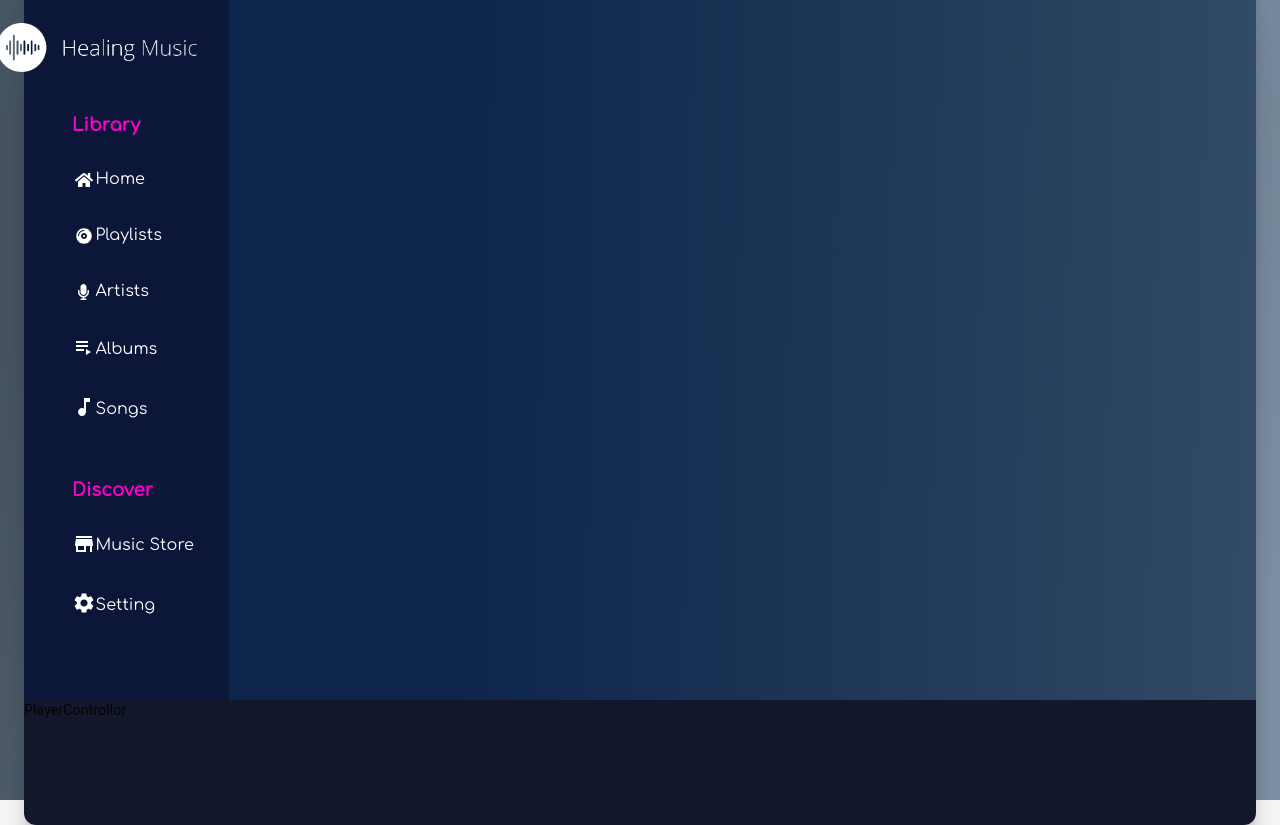
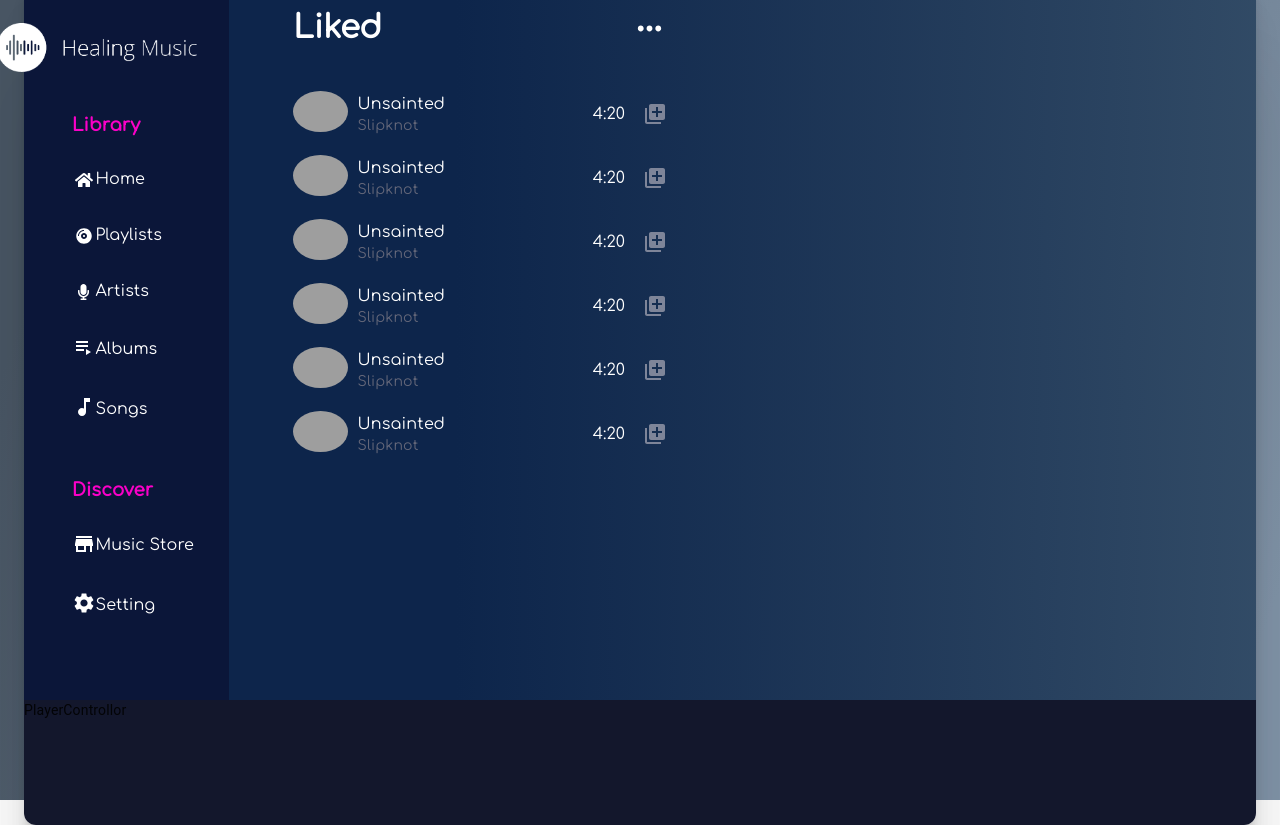
Before and after one commit to younggg96/Healing-Music-Player, a React (Create React App) app in the folder frontend/: page / in a window 1280 px wide. Built offline with nearby package versions, Linux system fonts and the light colour scheme; grey boxes are pictures that could not be loaded.

Commit message:
create songlist

```diff
--- a/frontend/src/assets/theme/theme.js
+++ b/frontend/src/assets/theme/theme.js
@@ -10,12 +10,25 @@ const theme = createMuiTheme({
     secondary: {
       main: "#FA00C8",
     },
-
+    text: {
+      main: "#FFFFFF",
+      light: "#FFFFFE",
+      dark: "#646779",
+    }
   },
   typography: {
     fontFamily: "Comfortaa",
     fontSize: 14,
   },
+  breakpoints: {
+    values: {
+      xs: 0,
+      sm: 600,
+      md: 960,
+      lg: 1280,
+      xl: 1600,
+    },
+  },
 });
 
 export default theme;
--- a/frontend/src/components/MainContent/MainContent.js
+++ b/frontend/src/components/MainContent/MainContent.js
@@ -1,12 +1,24 @@
-import { Box, Grid, makeStyles, Typography } from "@material-ui/core";
+import {
+  Box,
+  Grid,
+  IconButton,
+  makeStyles,
+  Typography,
+} from "@material-ui/core";
 import React from "react";
-import '../../css/app.css'
-import MoreHorizIcon from '@material-ui/icons/MoreHoriz';
+import "../../css/app.css";
+import Songslist from "./Songslist";
+import MoreHorizIcon from "@material-ui/icons/MoreHoriz";
 
 const useStyles = makeStyles((theme) => ({
-  root: {
-
+  root: {},
+  songList: {
+    padding: theme.spacing(2, 6),
   },
+  listTitle: {
+    marginBottom: theme.spacing(1),
+    padding: theme.spacing(1, 2),
+  }
 }));
 
 const MainContent = () => {
@@ -15,17 +27,22 @@ const MainContent = () => {
   return (
     <React.Fragment>
       <Grid container className="main-contain">
-        <Grid item xs={5}>
-          <Grid container justify="space-between" alignContent="center">
+        <Grid item xs={6} className={classes.songList}>
+          <Grid container className={classes.listTitle} justify="space-between" alignItems="center">
             <Grid item xs={4}>
               <Typography variant="h5">
-                <Box fontWeight="700">Liked</Box>
+                <Box fontWeight="800" fontSize="2rem" color="text.main">
+                  Liked
+                </Box>
               </Typography>
             </Grid>
-            <Grid item xs={2}>
-              <MoreHorizIcon />
+            <Grid item xs={2} align="right">
+              <IconButton>
+                <MoreHorizIcon fontSize="large" style={{ color: "#ffffff" }} />
+              </IconButton>
             </Grid>
           </Grid>
+          <Songslist />
         </Grid>
         <Grid item xs className="albums-bg"></Grid>
       </Grid>
--- a/frontend/src/components/MainContent/Songslist.js
+++ b/frontend/src/components/MainContent/Songslist.js
@@ -1,10 +1,97 @@
-import { Typography } from "@material-ui/core";
+import {
+  Box,
+  Grid,
+  IconButton,
+  List,
+  ListItem,
+  makeStyles,
+  Typography,
+} from "@material-ui/core";
 import React from "react";
+import img from "../../assets/img/artistic-album-cover-demp.jpg";
+import QueueIcon from "@material-ui/icons/Queue";
+
+const arr = [0, 1, 2, 3, 4, 5];
+
+const useStyles = makeStyles((theme) => ({
+  item: {
+    // margin: theme.spacing(2, 0)
+  },
+  songList: {
+    // padding: theme.spacing(2, 6),
+  },
+}));
+
+const SongItem = () => {
+  const classes = useStyles();
+
+  return (
+    <React.Fragment>
+      <Grid container alignItems="center" justify="space-between">
+        <Grid item container xs className={classes.item}>
+          <Grid item xs={3}>
+            <img
+              src={img}
+              width="55px"
+              alt="avatar"
+              style={{ borderRadius: "50%" }}
+            />
+          </Grid>
+          <Grid
+            item
+            xs
+            container
+            direction="column"
+            justify="center"
+            alignItems="flex-start"
+          >
+            <Grid item>
+              <Typography variant="body1">
+                <Box fontWeight="500" color="text.main">
+                  Unsainted
+                </Box>
+              </Typography>
+            </Grid>
+            <Grid item>
+              <Typography variant="body2">
+                <Box fontWeight="200" color="text.dark">
+                  Slipknot
+                </Box>
+              </Typography>
+            </Grid>
+          </Grid>
+        </Grid>
+        <Grid item container xs={4} alignItems="center" justify="flex-end">
+          <Grid item xs>
+            <Typography variant="body1" align="right">
+              <Box fontWeight="500" color="text.main">
+                4:20
+              </Box>
+            </Typography>
+          </Grid>
+          <Grid item xs={5} align="right">
+            <IconButton>
+              <QueueIcon style={{ color: "#7E8599" }} />
+            </IconButton>
+          </Grid>
+        </Grid>
+      </Grid>
+    </React.Fragment>
+  );
+};
 
 const Songslist = () => {
   return (
     <div>
-      <Typography>Songslist</Typography>
+      <List>
+        {arr.map((item) => {
+          return (
+            <ListItem>
+              <SongItem />
+            </ListItem>
+          );
+        })}
+      </List>
     </div>
   );
 };
--- a/frontend/src/components/SideBar.js
+++ b/frontend/src/components/SideBar.js
@@ -48,11 +48,11 @@ const SideBar = () => {
             <ButtonBase className={classes.btn}>
               <Grid container justify="center" alignItems="baseline" className={classes.btnContent}>
                 <Grid item xs={2}>
-                  <FontAwesomeIcon icon={faHome} size="lg" color="#fff" />
+                  <FontAwesomeIcon icon={faHome} size="lg" color="#ffffff" />
                 </Grid>
                 <Grid item xs>
                   <Typography component="span" variant="body1" align="left">
-                    <Box color="#fff">
+                    <Box color="text.main">
                       Home
                     </Box>
                   </Typography>
@@ -64,11 +64,11 @@ const SideBar = () => {
             <ButtonBase className={classes.btn}>
               <Grid container justify="center" alignItems="baseline" className={classes.btnContent}>
                 <Grid item xs={2}>
-                  <FontAwesomeIcon icon={faCompactDisc} size="lg" color="#fff" />
+                  <FontAwesomeIcon icon={faCompactDisc} size="lg" color="#ffffff" />
                 </Grid>
                 <Grid item xs>
                   <Typography component="span" variant="body1" align="left">
-                    <Box color="#fff">
+                    <Box color="text.main">
                       Playlists
                     </Box>
                   </Typography>
@@ -80,11 +80,11 @@ const SideBar = () => {
             <ButtonBase className={classes.btn}>
               <Grid container justify="center" alignItems="baseline" className={classes.btnContent}>
                 <Grid item xs={2}>
-                  <FontAwesomeIcon icon={faMicrophone} size="lg" color="#fff" />
+                  <FontAwesomeIcon icon={faMicrophone} size="lg" color="#ffffff" />
                 </Grid>
                 <Grid item xs>
                   <Typography component="span" variant="body1" align="left">
-                    <Box color="#fff">
+                    <Box color="text.main">
                       Artists
                     </Box>
                   </Typography>
@@ -96,11 +96,11 @@ const SideBar = () => {
             <ButtonBase className={classes.btn}>
               <Grid container justify="center" alignItems="center" className={classes.btnContent}>
                 <Grid item xs={2}>
-                  <PlaylistPlayIcon style={{ color: "#fff" }} />
+                  <PlaylistPlayIcon style={{ color: "#ffffff" }} />
                 </Grid>
                 <Grid item xs>
                   <Typography component="span" variant="body1" align="left">
-                    <Box color="#fff">
+                    <Box color="text.main">
                       Albums
                     </Box>
                   </Typography>
@@ -112,11 +112,11 @@ const SideBar = () => {
             <ButtonBase className={classes.btn}>
               <Grid container justify="center" alignItems="center" className={classes.btnContent}>
                 <Grid item xs={2}>
-                  <MusicNoteIcon style={{ color: "#fff" }} />
+                  <MusicNoteIcon style={{ color: "#ffffff" }} />
                 </Grid>
                 <Grid item xs>
                   <Typography component="span" variant="body1" align="left">
-                    <Box color="#fff">
+                    <Box color="text.main">
                       Songs
                     </Box>
                   </Typography>
@@ -135,11 +135,11 @@ const SideBar = () => {
             <ButtonBase className={classes.btn}>
               <Grid container justify="center" alignItems="center" className={classes.btnContent}>
                 <Grid item xs={2}>
-                  <StoreIcon style={{ color: "#fff" }} />
+                  <StoreIcon style={{ color: "#ffffff" }} />
                 </Grid>
                 <Grid item xs>
                   <Typography component="span" variant="body1" align="left">
-                    <Box color="#fff">
+                    <Box color="text.main">
                       Music Store
                     </Box>
                   </Typography>
@@ -151,11 +151,11 @@ const SideBar = () => {
             <ButtonBase className={classes.btn}>
               <Grid container justify="center" alignItems="center" className={classes.btnContent}>
                 <Grid item xs={2}>
-                  <SettingsIcon style={{ color: "#fff" }} />
+                  <SettingsIcon style={{ color: "#ffffff" }} />
                 </Grid>
                 <Grid item xs>
                   <Typography component="span" variant="body1" align="left">
-                    <Box color="#fff">
+                    <Box color="text.main">
                       Setting
                     </Box>
                   </Typography>
```
Also changed, not shown: 1 other file (tests, documents, lock files or other folders).
